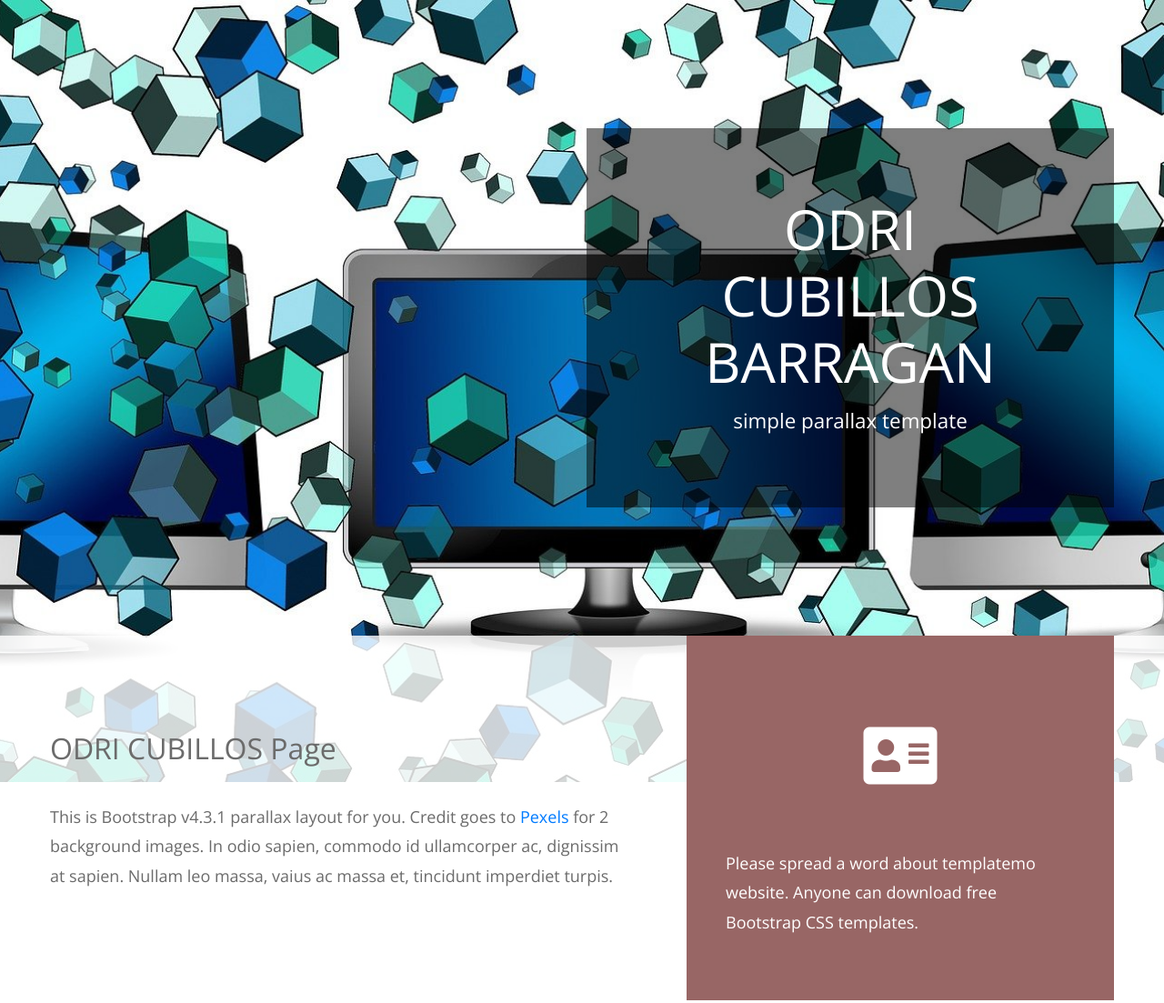
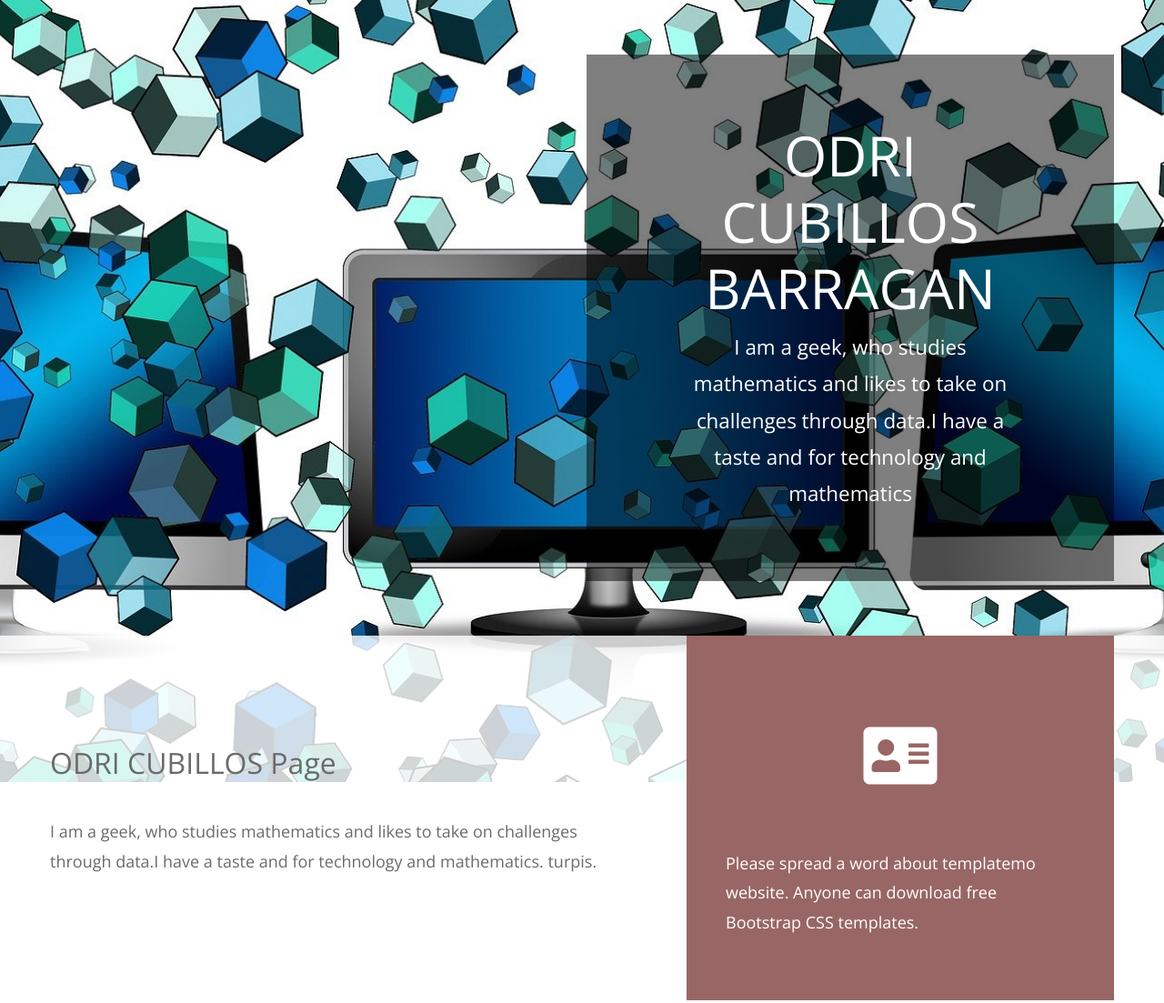
Before and after one commit to ocubillos/ocubillos.github.io, a plain HTML site: page index.html in a window 1280 px wide. Shown: the top 1103 px of the page at 91% size. Drawn offline with nearby package versions, Linux system fonts and the light colour scheme.

Commit message:
Update index.html

```diff
--- a/index.html
+++ b/index.html
@@ -26,7 +26,7 @@ https://templatemo.com/tm-530-mini-profile
             <div class="ml-auto mr-0 tm-bg-black-transparent text-white tm-brand-container-inner">
               <div class="tm-brand-container text-center">
                 <h1 class="tm-brand-name">ODRI CUBILLOS BARRAGAN</h1>
-                <p class="tm-brand-description mb-0">simple parallax template</p>
+                <p class="tm-brand-description mb-0">I am a geek, who studies mathematics and likes to take on challenges through data.I have a taste and for technology and mathematics</p>
               </div>
             </div>
           </div>
@@ -42,9 +42,7 @@ https://templatemo.com/tm-530-mini-profile
               <div class="tm-welcome-left">
                 <h2 class="tm-welcome-title">ODRI CUBILLOS  Page</h2>
                 <p class="pb-0">
-                  This is Bootstrap v4.3.1 parallax layout for you. Credit goes to <a rel="nofollow" href="https://www.pexels.com">Pexels</a> for 2 background images. In
-                  odio sapien, commodo id ullamcorper ac, dignissim at sapien.
-                  Nullam leo massa, vaius ac massa et, tincidunt imperdiet
+                  I am a geek, who studies mathematics and likes to take on challenges through data.I have a taste and for technology and mathematics.
                 turpis. </p>
               </div>
             </div>
```
